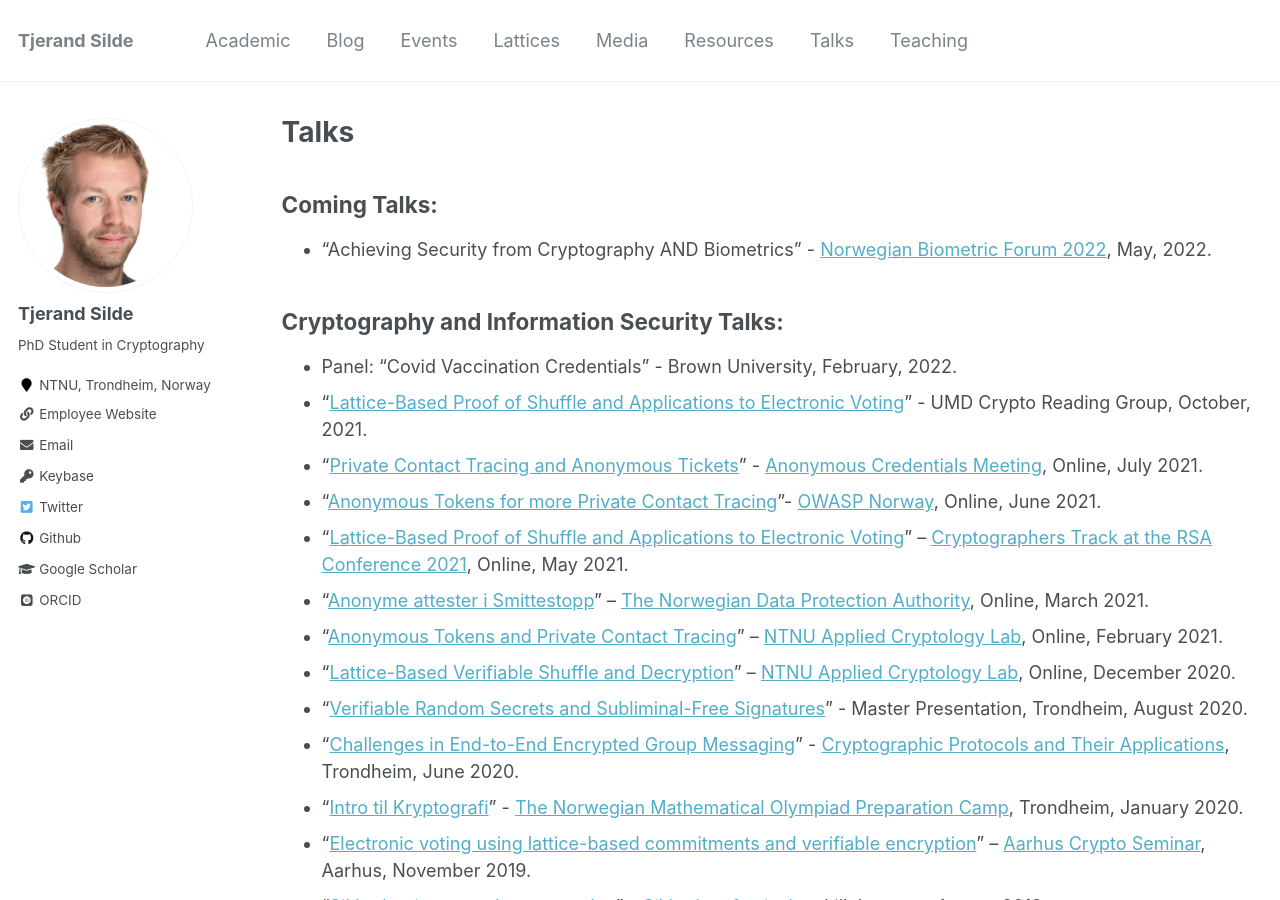
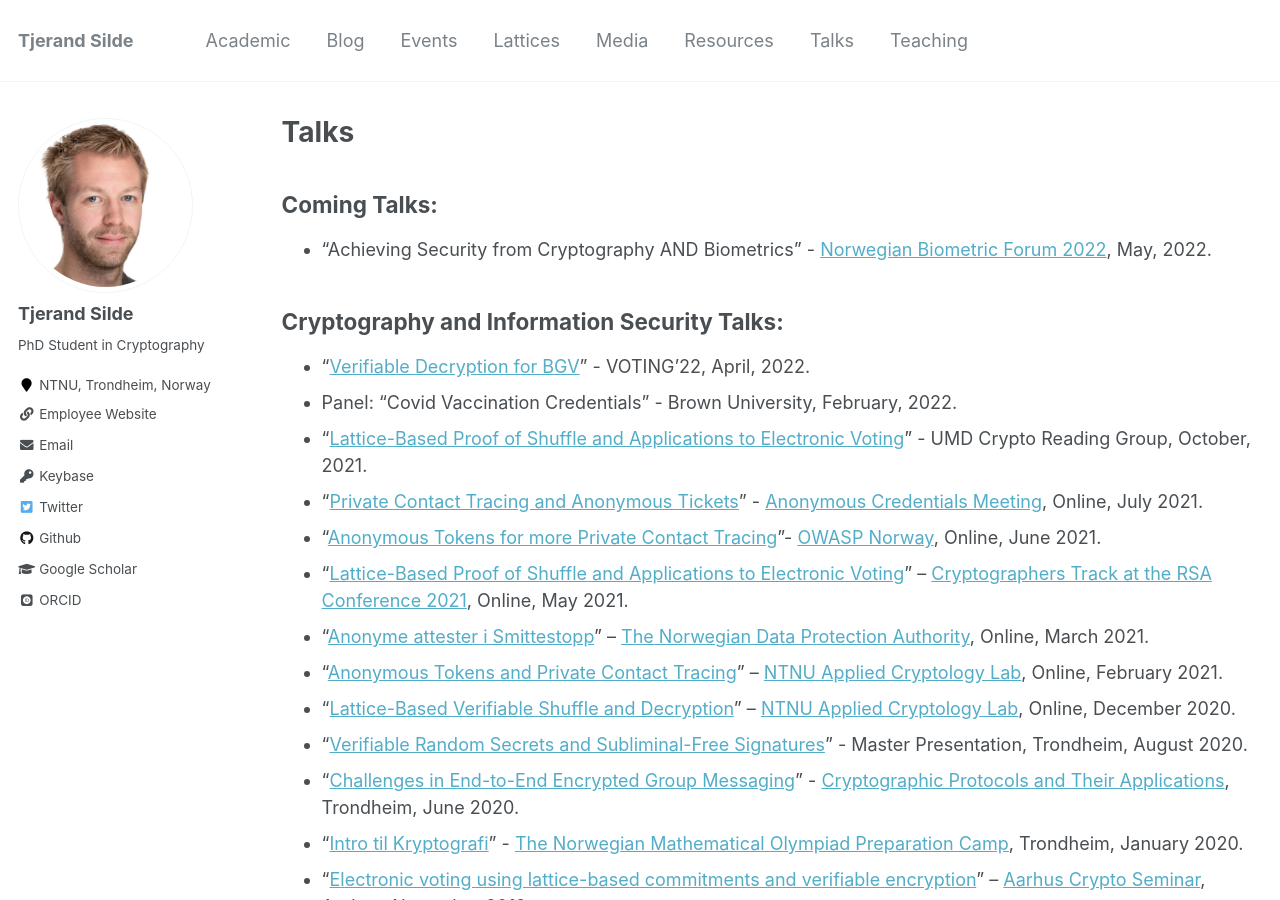
Before and after one commit to tjesi/tjesi.github.io, a Jekyll site: the page built from _pages/talks.md, in a window 1280 px wide and 900 px high. Built offline with Jekyll 4.4.1, drawn with Linux system fonts in a browser that asks for light colours; some web fonts are replaced.

Commit message:
Update talks.md

```diff
--- a/_pages/talks.md
+++ b/_pages/talks.md
@@ -11,6 +11,7 @@ author_profile: true
 
 ## Cryptography and Information Security Talks:
 
+* "[Verifiable Decryption for BGV](https://tjerandsilde.no/files/voting.pdf)" - VOTING'22, April, 2022.
 * Panel: "Covid Vaccination Credentials" - Brown University, February, 2022.
 * "[Lattice-Based Proof of Shuffle and Applications to Electronic Voting](https://tjerandsilde.no/files/UMD_talk.pdf)" - UMD Crypto Reading Group, October, 2021.
 * "[Private Contact Tracing and Anonymous Tickets](https://tjerandsilde.no/files/Contact-Tracing-and-Tickets.pdf)" - [Anonymous Credentials Meeting](https://claucece.github.io/Anonymous-Credentials-Meeting), Online, July 2021.
```
